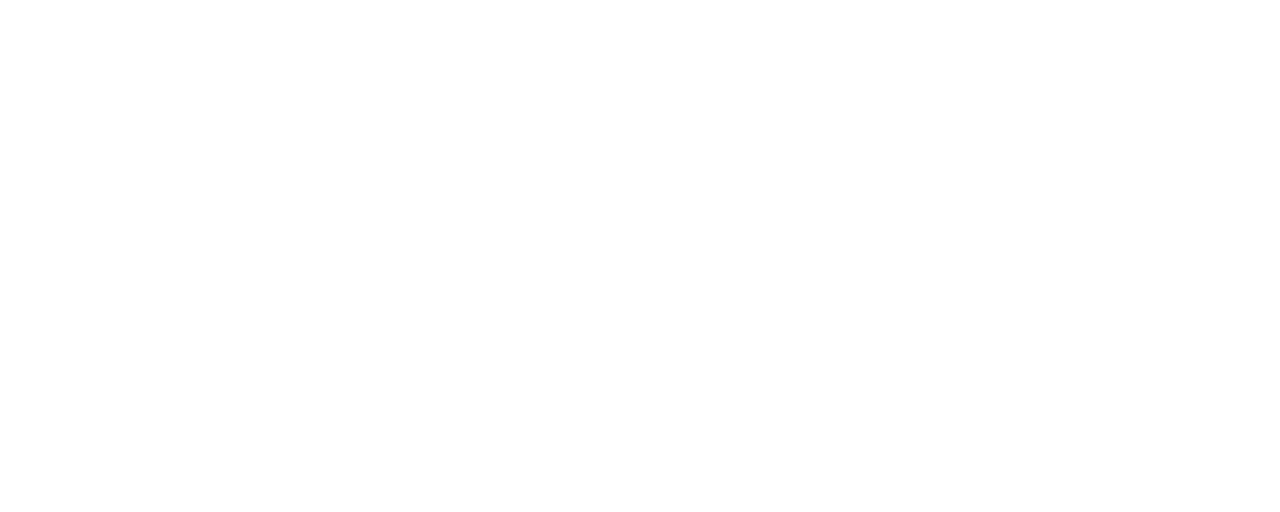
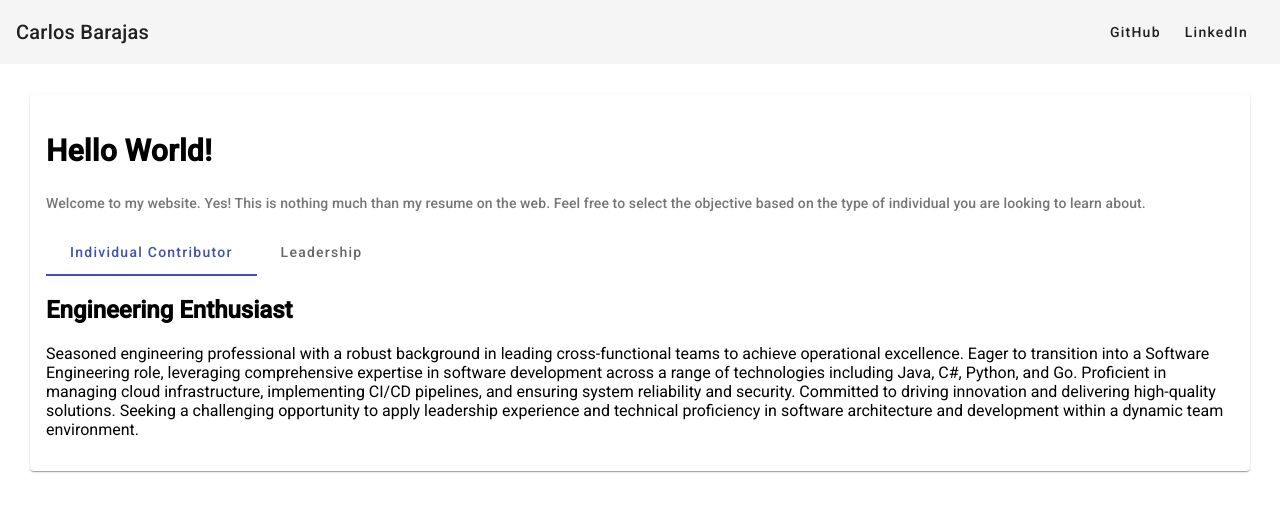
Before and after one commit to solthoth/ProfileSite, an Angular app in the folder solthoth/: page / in a window 1280 px wide. Shown: the top 512 px of the page. Built offline with nearby package versions, Linux system fonts and the light colour scheme.

Commit message:
Build out home page and objective statements

```diff
--- a/solthoth/src/app/app.component.css
+++ b/solthoth/src/app/app.component.css
@@ -0,0 +1,11 @@
+.toolbar-spacer {
+    flex: 1 1 auto;
+  }
+.socials-button-row button,
+.socials-button-row a {
+    margin-right: 8px;
+}
+
+.content {
+    margin: 30px;
+}
--- a/solthoth/src/app/app.component.html
+++ b/solthoth/src/app/app.component.html
@@ -1,4 +1,14 @@
 <main>
+  <header>
+    <mat-toolbar>
+      <span>Carlos Barajas</span>
+      <span class="toolbar-spacer"></span>
+      <div class="socials-button-row">
+        <a mat-button href="https://github.com/solthoth">GitHub</a>
+        <a mat-button href="https://www.linkedin.com/in/solthoth/" target="_blank">LinkedIn</a>
+      </div>
+    </mat-toolbar>
+  </header>
   <section class="content">
     <router-outlet></router-outlet>
   </section>
--- a/solthoth/src/app/app.component.ts
+++ b/solthoth/src/app/app.component.ts
@@ -1,10 +1,18 @@
 import { Component } from '@angular/core';
 import { RouterModule } from '@angular/router';
+import {MatToolbarModule} from '@angular/material/toolbar';
+import {MatButtonModule} from '@angular/material/button';
+import {MatCardModule} from '@angular/material/card';
+import {MatTabsModule} from '@angular/material/tabs';
 
 @Component({
   selector: 'app-root',
   standalone: true,
-  imports: [RouterModule],
+  imports: [RouterModule,
+    MatToolbarModule,
+    MatButtonModule,
+    MatCardModule,
+    MatTabsModule],
   templateUrl: './app.component.html',
   styleUrls: ['./app.component.css']
 })
--- a/solthoth/src/app/app.routes.ts
+++ b/solthoth/src/app/app.routes.ts
@@ -1,3 +1,10 @@
 import { Routes } from '@angular/router';
+import { HomeComponent } from './home/home.component';
 
-export const routes: Routes = [];
+export const routes: Routes = [
+    {
+        path:'',
+        title: 'solthoth',
+        component: HomeComponent
+    }
+];
--- /dev/null
+++ b/solthoth/src/app/home/home.component.css
@@ -0,0 +1,8 @@
+.jumbotro {
+    padding-right: 60px;
+    padding-left: 60px;
+}
+
+.mat-tab-group {
+    margin-bottom: 48px;
+  }
--- /dev/null
+++ b/solthoth/src/app/home/home.component.html
@@ -0,0 +1,37 @@
+<mat-card class="jumbotron">
+    <mat-card-header>
+        <mat-card-title>
+            <h1>Hello World!</h1>
+        </mat-card-title>
+        <mat-card-subtitle>
+            <p>Welcome to my website. Yes! This is nothing much than my resume on the web. Feel free to select the
+                objective based on the type of individual you are looking to learn about.</p>
+        </mat-card-subtitle>
+    </mat-card-header>
+    <mat-card-content>
+        <mat-tab-group mat-stretch-tabs="false" mat-align-tabs="start">
+            <mat-tab label="Individual Contributor">
+                <h2>Engineering Enthusiast</h2>
+                <p>Seasoned engineering professional with a robust background in leading cross-functional
+                    teams to achieve operational excellence. Eager to transition into a Software Engineering
+                    role, leveraging comprehensive expertise in software development across a range of
+                    technologies including Java, C#, Python, and Go. Proficient in managing cloud
+                    infrastructure, implementing CI/CD pipelines, and ensuring system reliability and
+                    security. Committed to driving innovation and delivering high-quality solutions.
+                    Seeking a challenging opportunity to apply leadership experience and technical
+                    proficiency in software architecture and development within a dynamic team environment.</p>
+            </mat-tab>
+            <mat-tab label="Leadership">
+                <h2>Engineering Leader</h2>
+                <p>I am seeking a leadership position where I can leverage my technical expertise,
+                    leadership skills, and business acumen to drive organizational growth, streamline
+                    operations, foster a culture of continuous improvement, and optimize software
+                    development and delivery processes. Committed to delivering innovative solutions
+                    with cloud technologies, automation, and scalability to drive operational excellence
+                    and enable seamless cloud deployments. Excited to leverage my expertise in cloud
+                    architecture, DevOps practices, and continuous improvement to contribute to the
+                    success of a forward-thinking organization.</p>
+            </mat-tab>
+        </mat-tab-group>
+    </mat-card-content>
+</mat-card>
```
Also changed, not shown: solthoth/src/app/home/home.component.ts (added, +14 -0 lines), 1 other file (tests, documents, lock files or other folders).
